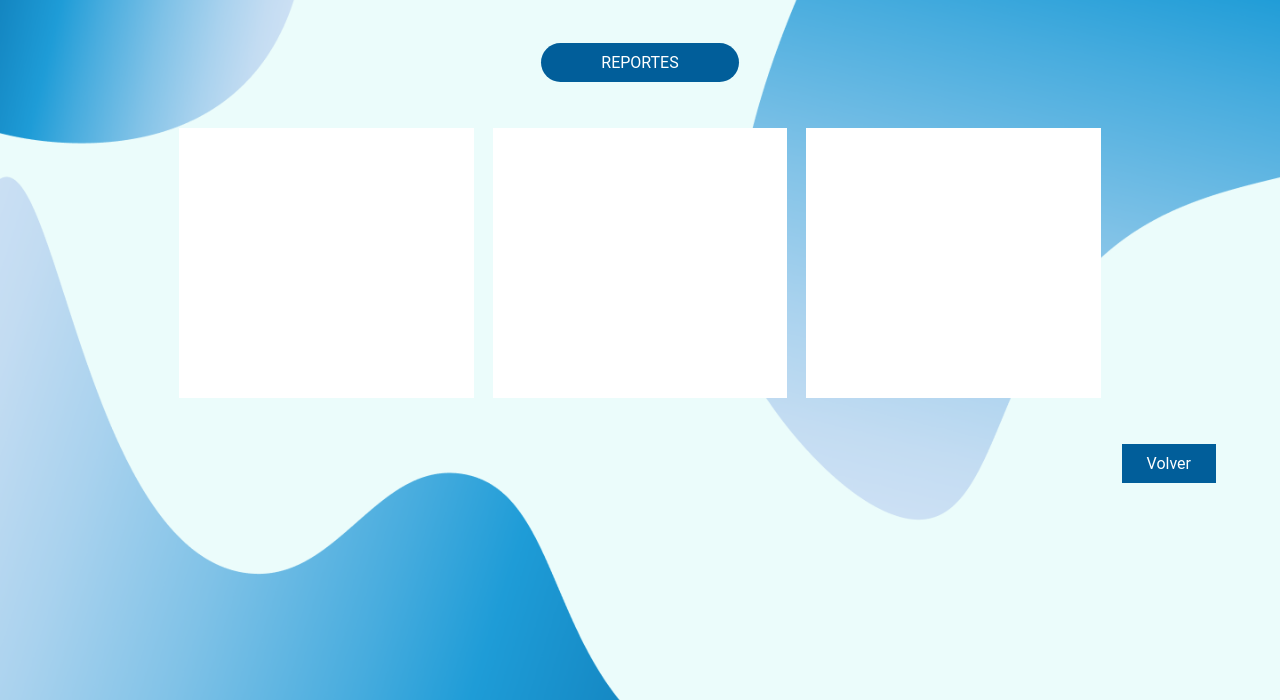
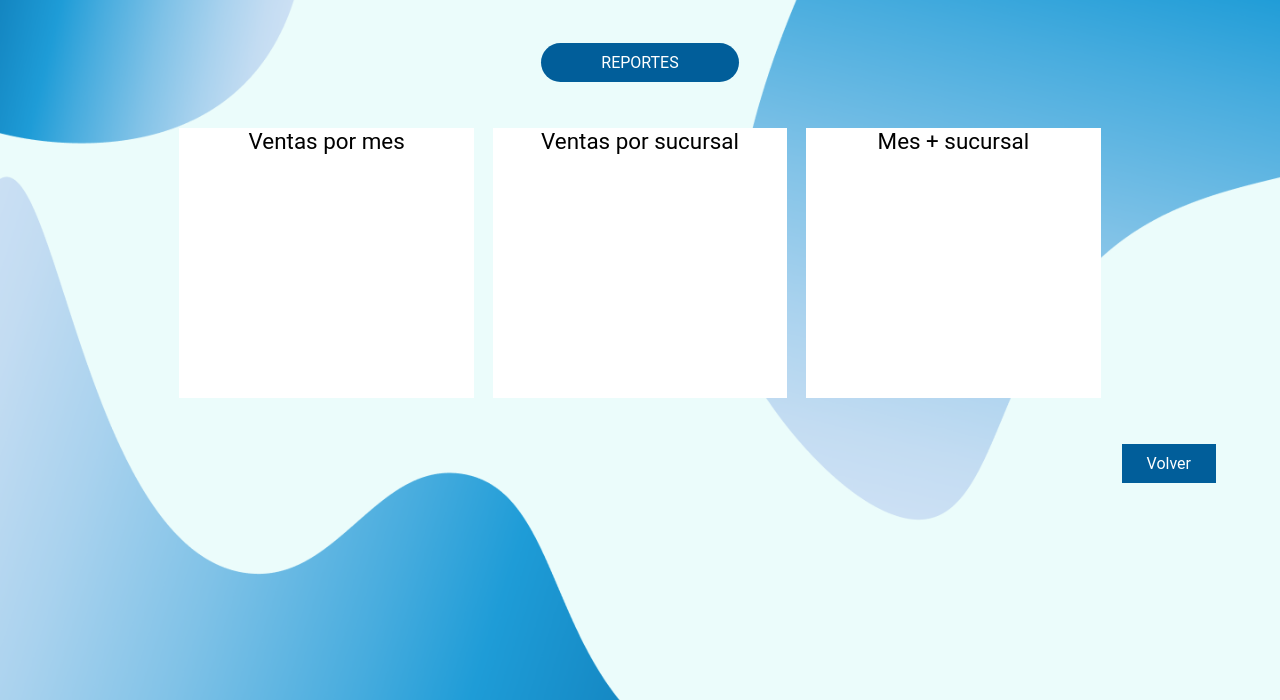
Before and after one commit to pifernandez/tp3-ypf, a plain HTML site: page reportes.html in a window 1280 px wide. Shown: the part 100-800 px from the top of the page. Drawn offline with Linux system fonts and the light colour scheme.

Commit message:
cambio reporte mes, sabri

```diff
--- a/js/main.js
+++ b/js/main.js
@@ -176,6 +176,7 @@ console.log(bestSubsidiaryMonth(2019, 0))
 
 let monthName = ['Enero', 'Febrero', 'Marzo', 'Abril', 'Mayo', 'Junio', 'Julio', 'Agosto', 'Septiembre', 'Octubre', 'Noviembre', 'Diciembre']
 const renderMonth = () => {
+  let arr = []
   let monthSale = shop.sales.map(s => s.date.getMonth())
   let yearSale = shop.sales.map(s => s.date.getFullYear())
   const month = monthSale.filter((e, i) => monthSale.indexOf(e) === i).sort()
@@ -183,26 +184,42 @@ const renderMonth = () => {
   let saleMonth
   year.forEach(e => {
     month.forEach(i => {
-      saleMonth = salesMonth(e, i)
-      console.log(`El importe total vendido en ${monthName[i]} del ${e} es: $${saleMonth}`)
+      //saleMonth = salesMonth(e, i)
+      let x = {month: monthName[i], year: e, sales: salesMonth(e, i)}
+      arr.push(x)
+      console.log(`El importe total vendido en ${monthName[i]} del ${e} es: $${salesMonth(e, i)}`)
     })
   })
-  return saleMonth
+  return arr
+
 }
+
 
 // renderMonth()
 
 const printReports = () => {
   let printMonthReport = document.getElementById("month-report")
-  let printMonth = document.createElement("p")
-  printMonth.innerHTML = "Ventas por mes"
-  printMonth.classList.add("reportbox-title")
-  printMonthReport.appendChild(printMonth)
+  let algo = renderMonth()
+  console.log(algo);
+
+  let printMonthT = document.createElement("p")
+
+  printMonthReport.appendChild(printMonthT)
+
+  let printSubReport = document.getElementById("sub-report")
+  let printSubT = document.createElement("p")
+
+  printSubReport.appendChild(printSubT)
+
+  let printMixReport = document.getElementById("mix-report")
+  let printMixT = document.createElement("p")
+
+  printMixReport.appendChild(printMixT)
 
 
 }
 
-printReports()
+//printReports()
 
 // Importe total vendido por cada sucursal
 
@@ -238,6 +255,7 @@ render()
 const onLoadFunctions = () => {
   let container = document.getElementById('new-sale')
   printSellerMonth()
+  printReports()
 }
 
 const printSellerMonth = () => {
--- a/reportes.html
+++ b/reportes.html
@@ -9,7 +9,7 @@
     <link href="styles/styles.css" rel="stylesheet" type="text/css" media="screen">
     <title>Reportes</title>
 </head>
-<body>
+<body onload="printReports()">
     <header>
         <nav>
             <a href="index.html" class="brand">All devices</a>
@@ -20,14 +20,17 @@
             <p class="rep">REPORTES</p>
         </div>
         <div class="reports" id="reports">
-            <div class="month-report" id="month-report" onload="printReports()">
+            <div class="month-report" id="month-report">
+                <p class="reportbox-title">Ventas por mes</p>
 
 
             </div>
             <div class="sub-report" id="sub-report">
+                <p class="reportbox-title">Ventas por sucursal</p>
 
             </div>
             <div class="mix-report" id="mix-report">
+                <p class="reportbox-title">Mes + sucursal</p>
 
             </div>
         </div>
--- a/styles/styles.scss
+++ b/styles/styles.scss
@@ -184,6 +184,12 @@ body {
     text-align: center;
     justify-content: center;
     margin: 0 auto;
+    p.reportbox-title{
+        display: flex;
+        text-align: center;
+        justify-content: center;
+        font-size: 140%;
+    }
     .month-report{
         @include reports-boxes()
     }
@@ -196,6 +202,8 @@ body {
         margin-left: 2%;
     }
 }
+
+.report
 
 //MODAL
 
```
Also changed, not shown: index.html (+1 -1 lines), styles/styles.css, 1 other file.
